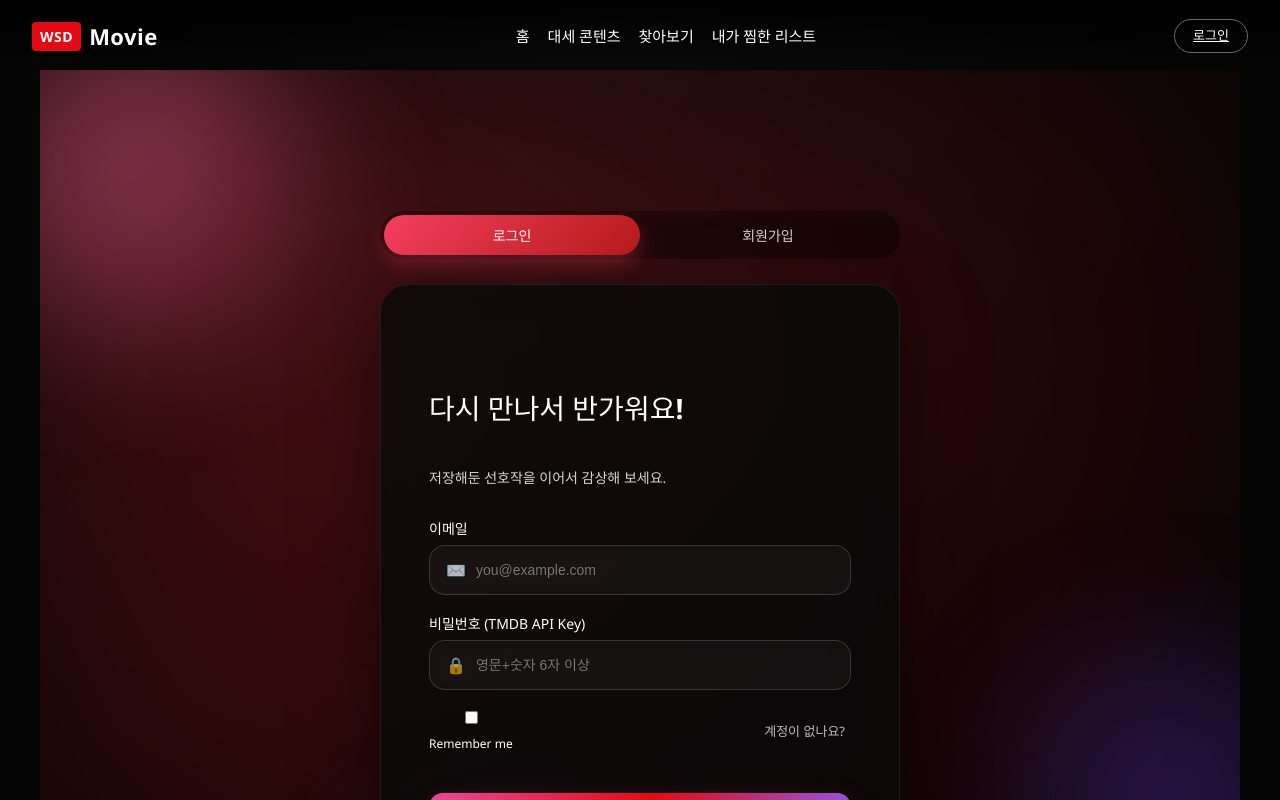
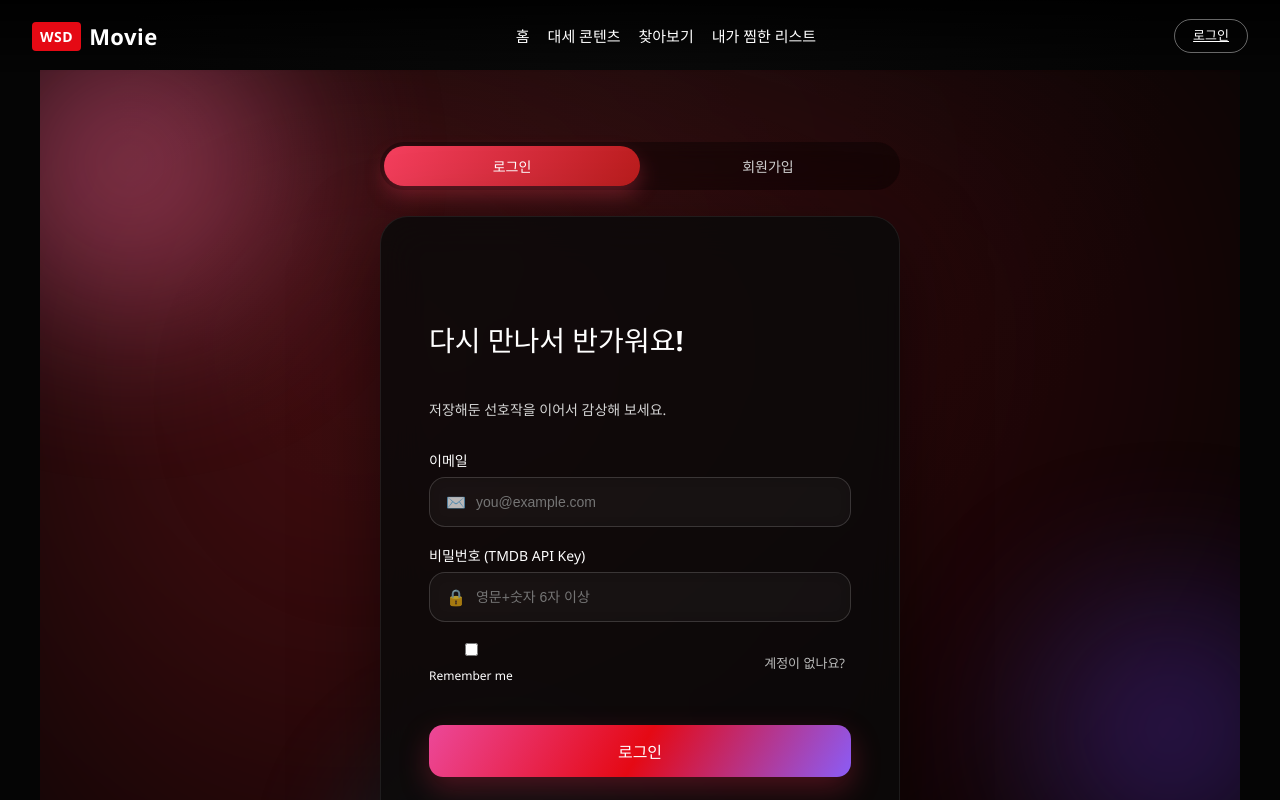
Before and after one commit to ansangah/BP_Netflix, a Vue app: page /signin in a window 1280 px wide. Built offline with nearby package versions, Linux system fonts and the light colour scheme; no server answers.

Commit message:
박스 위치 조정 완

```diff
--- a/src/views/SignInView.vue
+++ b/src/views/SignInView.vue
@@ -277,6 +277,7 @@ async function handleRegister() {
   z-index: 1;
   margin: clamp(18px, 3vw, 48px) auto;
   align-self: center;
+  margin-top: clamp(-30px, -5vw, -18px);
 }
 
 .mode-tabs {
```
